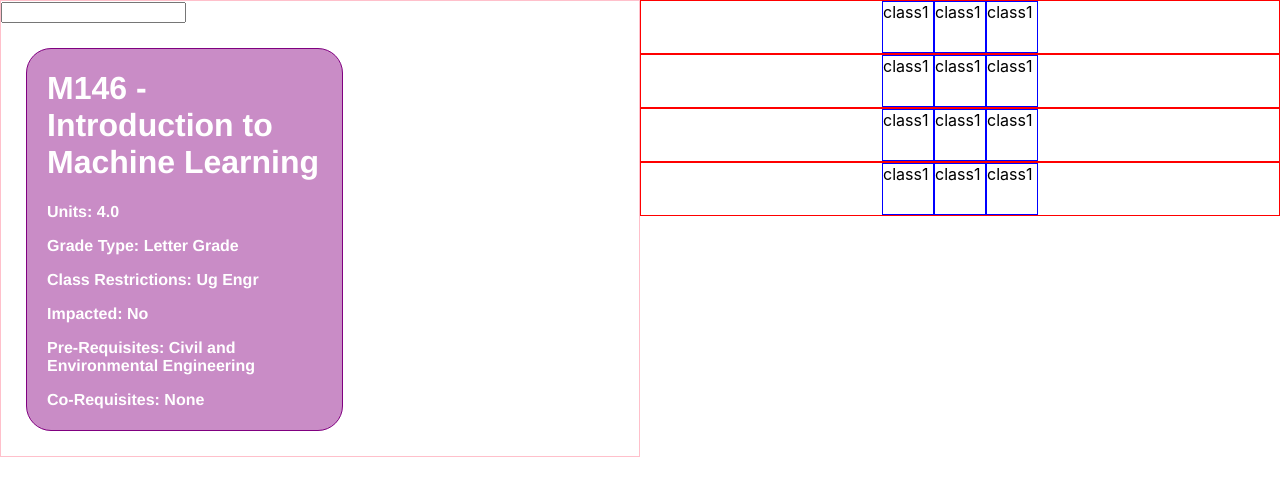
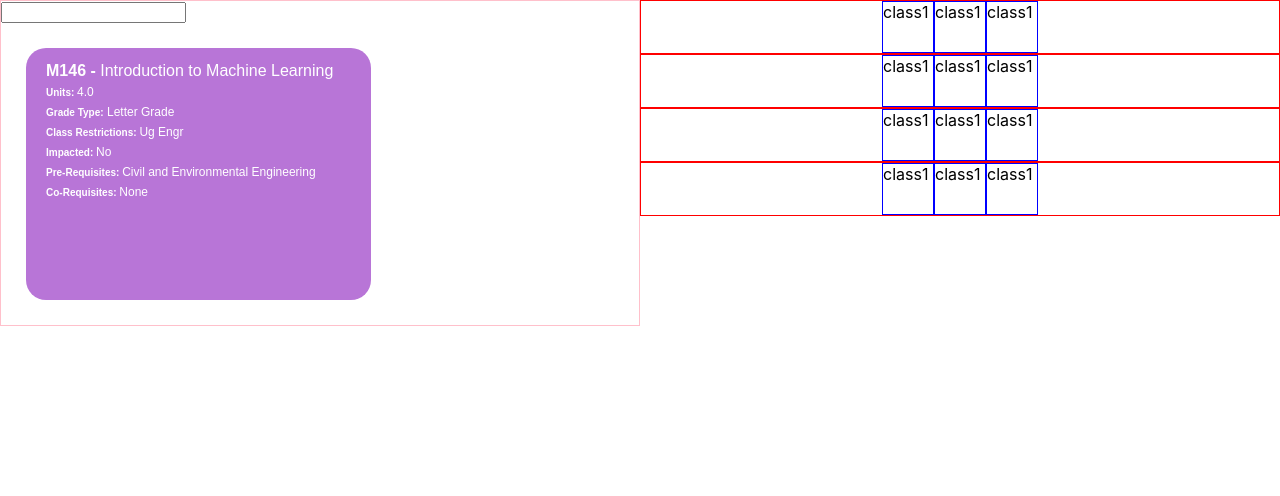
Before and after one commit to ucladevx/Aphrodite, a React (Create React App) app: page /main in a window 1280 px wide. Shown: the top 496 px of the page. Built offline with nearby package versions, Linux system fonts and the light colour scheme.

Commit message:
inline formatting

```diff
--- a/src/Components/ClassCard/ClassCard.css
+++ b/src/Components/ClassCard/ClassCard.css
@@ -1,17 +1,43 @@
 .class-card {
-  border: 1px purple solid;
-  color: white;
-  font-family: "Franklin Gothic Medium", "Arial Narrow", Arial, sans-serif;
-  width: 275px;
+  width: 305px;
+  height: 235px;
+  left: 25px;
+  top: 147px;
   padding-right: 20px;
   padding-left: 20px;
   padding-bottom: 5px;
+  padding-top: 12px;
   margin: 25px;
-  border-radius: 25px;
-  background-color: rgba(184, 104, 181, 0.76);
+  border-radius: 20px;
+  /* color should eventually be dependent on classCategory - link style to state */
+  background-color: #b875d7;
+}
+
+.class-number {
+  color: white;
+  font-family: sans-serif;
+  font-weight: bold;
+  font-size: 16px;
+}
+
+.class-title {
+  color: white;
+  font-family: sans-serif;
+  font-weight: normal;
+  font-size: 16px;
 }
 
 .class-info {
+  font-family: sans-serif;
+  /* display: inline; */
   font-weight: bold;
+  font-size: 10px;
   color: white;
 }
+
+.info {
+  color: white;
+  font-family: sans-serif;
+  font-weight: lighter;
+  font-size: 12px;
+}
--- a/src/Components/ClassCard/ClassCard.js
+++ b/src/Components/ClassCard/ClassCard.js
@@ -3,6 +3,7 @@ import "./ClassCard.css";
 
 class ClassCard extends Component {
   state = {
+    classCategory: "Computer Science",
     classNumber: "M146",
     className: "Introduction to Machine Learning",
     units: "4.0",
@@ -28,25 +29,42 @@ class ClassCard extends Component {
   render() {
     return (
       <div className="class-card" onClick={() => this.cardOpenHandler()}>
-        <h1>
-          {" "}
-          {this.state.classNumber} - {this.state.className}{" "}
-        </h1>
-        <p className="class-info"> Units: {this.state.units} </p>
-        <p className="class-info"> Grade Type: {this.state.gradeType} </p>
-        <p className="class-info">
-          {" "}
-          Class Restrictions: {this.state.classRestrictions[0]}{" "}
-        </p>
-        <p className="class-info"> Impacted: {this.state.impacted} </p>
-        <p className="class-info">
-          {" "}
-          Pre-Requisites: {this.state.preRequisites[0]}{" "}
-        </p>
-        <p className="class-info">
-          {" "}
-          Co-Requisites: {this.state.coRequisites[0]}{" "}
-        </p>
+        <div>
+          <span className="class-number" style={{ display: "inline" }}>
+            {this.state.classNumber} -
+          </span>
+          <span className="class-title">{" " + this.state.className}</span>
+        </div>
+
+        <div>
+          <span className="class-info"> Units: </span>
+          <span className="info"> {" " + this.state.units} </span>
+        </div>
+
+        <div>
+          <span className="class-info">Grade Type:</span>
+          <span className="info"> {" " + this.state.gradeType} </span>
+        </div>
+
+        <div>
+          <span className="class-info"> Class Restrictions: </span>
+          <span className="info">{" " + this.state.classRestrictions[0]}</span>
+        </div>
+
+        <div>
+          <span className="class-info"> Impacted: </span>
+          <span className="info"> {" " + this.state.impacted} </span>
+        </div>
+
+        <div>
+          <span className="class-info"> Pre-Requisites: </span>
+          <span className="info"> {" " + this.state.preRequisites[0]} </span>
+        </div>
+
+        <div>
+          <span className="class-info"> Co-Requisites: </span>
+          <span className="info"> {" " + this.state.coRequisites[0]} </span>
+        </div>
       </div>
     );
   }
```
